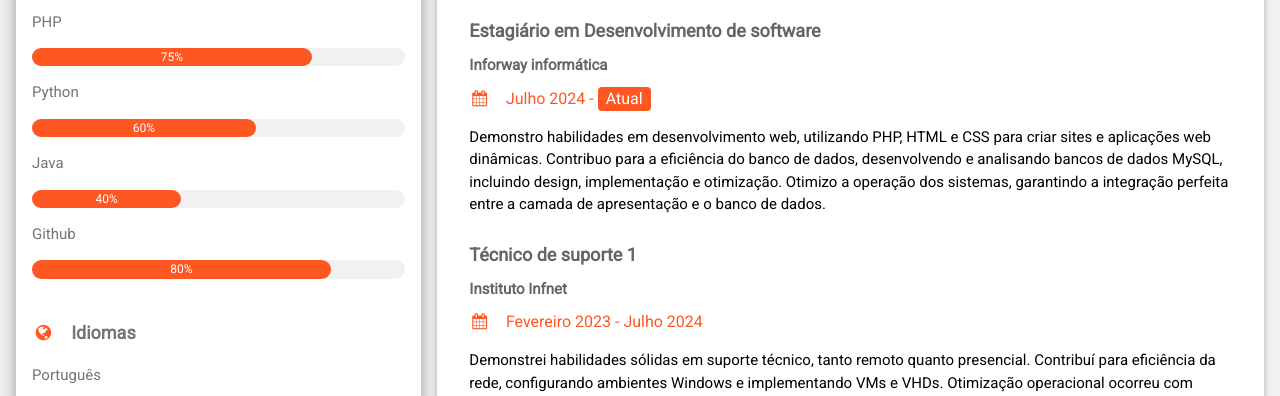
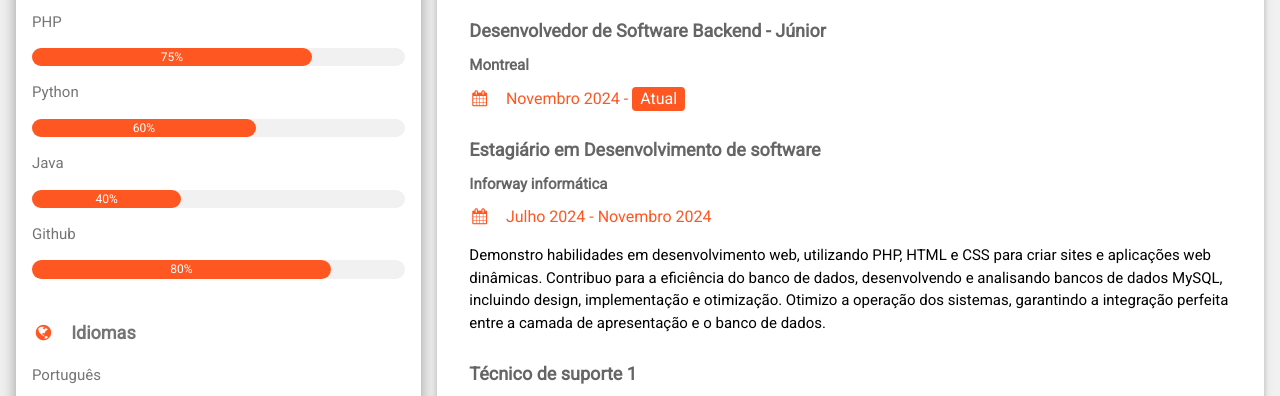
Before and after one commit to luizfereslima/cv, a plain HTML site: page index.html in a window 1280 px wide. Shown: the part 352-748 px from the top of the page. Drawn offline with nearby package versions, Linux system fonts and the light colour scheme.

Commit message:
Update index.html

```diff
--- a/index.html
+++ b/index.html
@@ -107,14 +107,25 @@
             <h2 class="w3-text-grey w3-padding-16">
               <i class="fa fa-suitcase fa-fw w3-margin-right w3-xxlarge w3-text-deep-orange"></i>Experiências
             </h2>
+
+            <div class="w3-container">
+              <h5 class="w3-opacity"><b>Desenvolvedor de Software Backend - Júnior</b></h5>
+              <h7 class="w3-opacity"><b>Montreal</b></h7>
+              <h6 class="w3-text-deep-orange"><i class="fa fa-calendar fa-fw w3-margin-right"></i>Novembro 2024 - <span class="w3-tag w3-deep-orange w3-round">Atual</span></h6>
+              <p>
+
+              </p>
+            </div>
+
             <div class="w3-container">
               <h5 class="w3-opacity"><b>Estagiário em Desenvolvimento de software</b></h5>
               <h7 class="w3-opacity"><b>Inforway informática</b></h7>
-              <h6 class="w3-text-deep-orange"><i class="fa fa-calendar fa-fw w3-margin-right"></i>Julho 2024 - <span class="w3-tag w3-deep-orange w3-round">Atual</span></h6>
+              <h6 class="w3-text-deep-orange"><i class="fa fa-calendar fa-fw w3-margin-right"></i>Julho 2024 - Novembro 2024</h6>
               <p>
                 Demonstro habilidades em desenvolvimento web, utilizando PHP, HTML e CSS para criar sites e aplicações web dinâmicas. Contribuo para a eficiência do banco de dados, desenvolvendo e analisando bancos de dados MySQL, incluindo design, implementação e otimização. Otimizo a operação dos sistemas, garantindo a integração perfeita entre a camada de apresentação e o banco de dados.
               </p>
             </div>
+
             <div class="w3-container">
               <h5 class="w3-opacity"><b>Técnico de suporte 1</b></h5>
               <h7 class="w3-opacity"><b>Instituto Infnet</b></h7>
@@ -123,6 +134,7 @@
                 Demonstrei habilidades sólidas em suporte técnico, tanto remoto quanto presencial. Contribuí para eficiência da rede, configurando ambientes Windows e implementando VMs e VHDs. Otimização operacional ocorreu com instalação de softwares e manutenção de microcomputadores. Liderei a gestão de materiais audiovisuais, preparação de cursos e service desk.
               </p>
             </div>
+
             <div class="w3-container">
               <h5 class="w3-opacity"><b>Estagiário de suporte de informática</b></h5>
               <h7 class="w3-opacity"><b>Instituto Infnet</b></h7>
@@ -131,6 +143,7 @@
                 Desenvolvi habilidades essenciais configurando laboratórios, liderando atendimentos no Service Desk e destacando-me em manutenção de hardware e software. Gerenciei ativos, realizando transporte preciso de equipamentos, além de vistorias regulares para otimização.
               </p>
             </div>
+
             <div class="w3-container">
               <h5 class="w3-opacity"><b>Técnico de suporte de informática</b></h5>
               <h7 class="w3-opacity"><b>Trevo comércio transportes e serviços eireli</b></h7>
```
